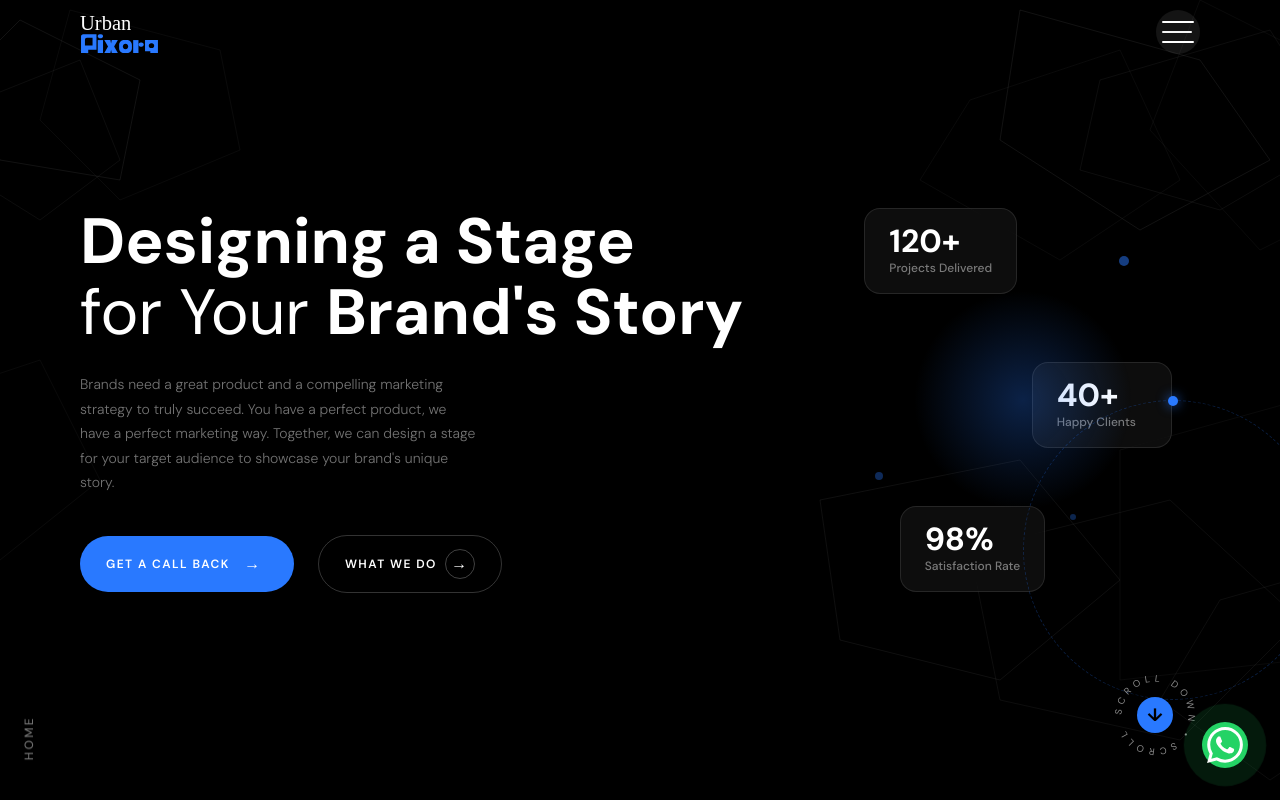
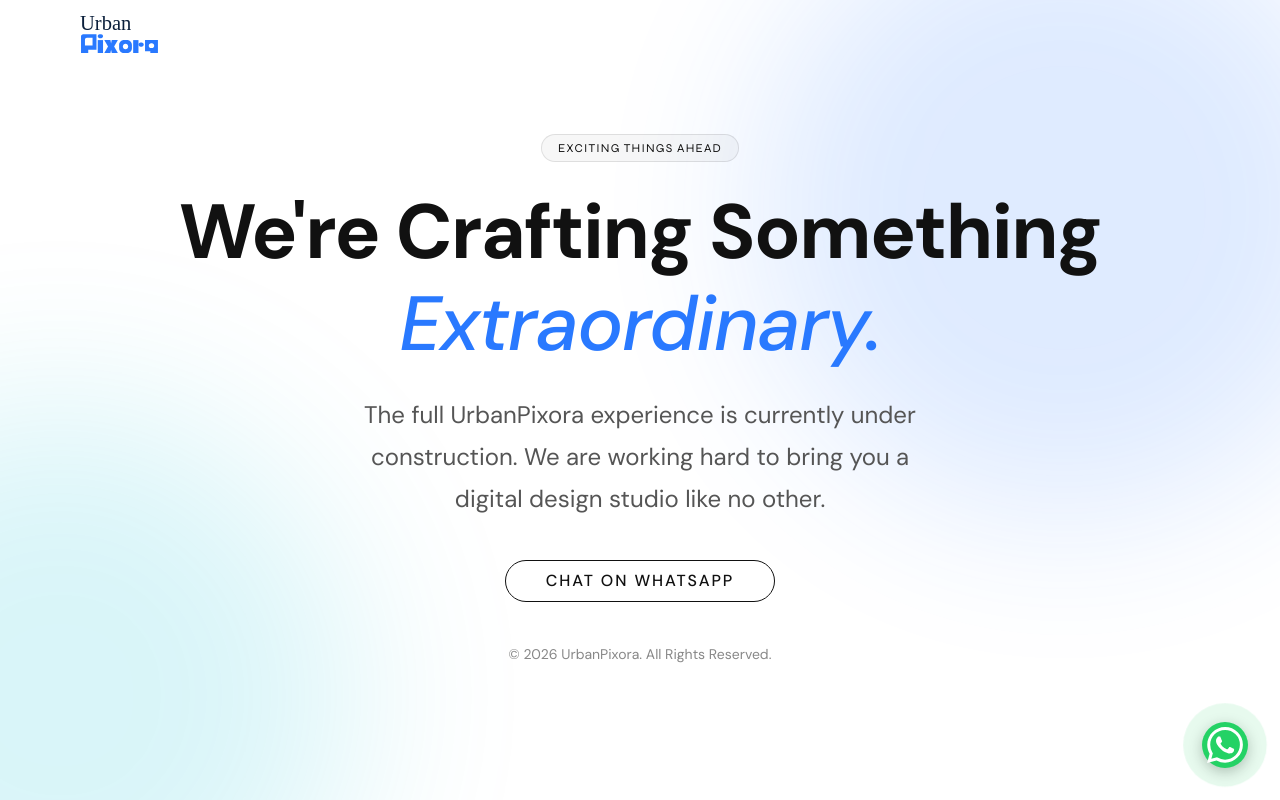
Before and after one commit to Alpesh9994/urbanpixora-static-ui, an Angular app: page / in a window 1280 px wide. Shown: the top 800 px of the page. Built offline with nearby package versions, Linux system fonts and the light colour scheme.

Commit message:
change in coming soon page

```diff
--- a/src/app/app.routes.ts
+++ b/src/app/app.routes.ts
@@ -4,40 +4,48 @@
     {
         path: '',
         loadComponent: () =>
-            import('./pages/home/home-page').then(m => m.HomePageComponent)
-    },
-    {
-        path: 'about',
-        loadComponent: () =>
-            import('./pages/about/about-page').then(m => m.AboutPageComponent)
-    },
-    {
-        path: 'contact',
-        loadComponent: () =>
-            import('./pages/contact/contact-page').then(m => m.ContactPageComponent)
-    },
-    {
-        path: 'services',
-        loadComponent: () =>
-            import('./pages/services/services-page').then(m => m.ServicesPageComponent)
-    },
-    {
-        path: 'projects',
-        loadComponent: () =>
-            import('./pages/projects/projects-page').then(m => m.ProjectsPageComponent)
-    },
-    {
-        path: 'projects/:slug',
-        loadComponent: () =>
-            import('./pages/projects/project-detail/project-detail').then(m => m.ProjectDetailComponent)
-    },
-    {
-        path: 'coming-soon',
-        loadComponent: () =>
             import('./pages/coming-soon/coming-soon').then(m => m.ComingSoonComponent)
     },
-    {
-        path: '**',
-        loadComponent: () => import('./pages/not-found/not-found').then(m => m.NotFoundComponent)
-    }
-];
+]
+
+// export const routes: Routes = [
+//     {
+//         path: '',
+//         loadComponent: () =>
+//             import('./pages/home/home-page').then(m => m.HomePageComponent)
+//     },
+//     {
+//         path: 'about',
+//         loadComponent: () =>
+//             import('./pages/about/about-page').then(m => m.AboutPageComponent)
+//     },
+//     {
+//         path: 'contact',
+//         loadComponent: () =>
+//             import('./pages/contact/contact-page').then(m => m.ContactPageComponent)
+//     },
+//     {
+//         path: 'services',
+//         loadComponent: () =>
+//             import('./pages/services/services-page').then(m => m.ServicesPageComponent)
+//     },
+//     {
+//         path: 'projects',
+//         loadComponent: () =>
+//             import('./pages/projects/projects-page').then(m => m.ProjectsPageComponent)
+//     },
+//     {
+//         path: 'projects/:slug',
+//         loadComponent: () =>
+//             import('./pages/projects/project-detail/project-detail').then(m => m.ProjectDetailComponent)
+//     },
+//     {
+//         path: 'coming-soon',
+//         loadComponent: () =>
+//             import('./pages/coming-soon/coming-soon').then(m => m.ComingSoonComponent)
+//     },
+//     {
+//         path: '**',
+//         loadComponent: () => import('./pages/not-found/not-found').then(m => m.NotFoundComponent)
+//     }
+// ];
--- a/src/app/pages/coming-soon/coming-soon.html
+++ b/src/app/pages/coming-soon/coming-soon.html
@@ -19,13 +19,13 @@
             </p>
 
             <div class="coming-soon__actions">
-                <a href="https://wa.me/9198XXXXXXXX" target="_blank" rel="noopener" class="btn-outline">
+                <a href="https://wa.me/918401694091?text=Hi%20UrbanPixora!%20I'd%20love%20to%20discuss%20a%20project." target="_blank" rel="noopener" class="btn-outline">
                     Chat on WhatsApp
                 </a>
             </div>
 
             <div class="coming-soon__footer">
-                <p>&copy; 2024 UrbanPixora. All Rights Reserved.</p>
+                <p>&copy; 2026 UrbanPixora. All Rights Reserved.</p>
             </div>
         </div>
     </div>
--- a/src/app/shared/components/header/header.html
+++ b/src/app/shared/components/header/header.html
@@ -14,7 +14,7 @@
           }
 
           .cls-3 {
-            fill: currentColor;
+            fill: #0b1f3b;
             font-family: AzonixRegular, Azonix;
             font-size: 63.83px;
           }
@@ -49,13 +49,13 @@
   </a>
 
   <!-- Hamburger toggle -->
-  <button class="btn-circle site-header__toggle" [class.is-open]="menuState.isOpen()" (click)="menuState.toggle()"
+  <!-- <button class="btn-circle site-header__toggle" [class.is-open]="menuState.isOpen()" (click)="menuState.toggle()"
     aria-label="Toggle navigation menu" [attr.aria-expanded]="menuState.isOpen()">
     <span class="hamburger">
       <span class="hamburger__line hamburger__line--top"></span>
       <span class="hamburger__line hamburger__line--mid"></span>
       <span class="hamburger__line hamburger__line--bot"></span>
     </span>
-  </button>
+  </button> -->
 
 </header>
```
